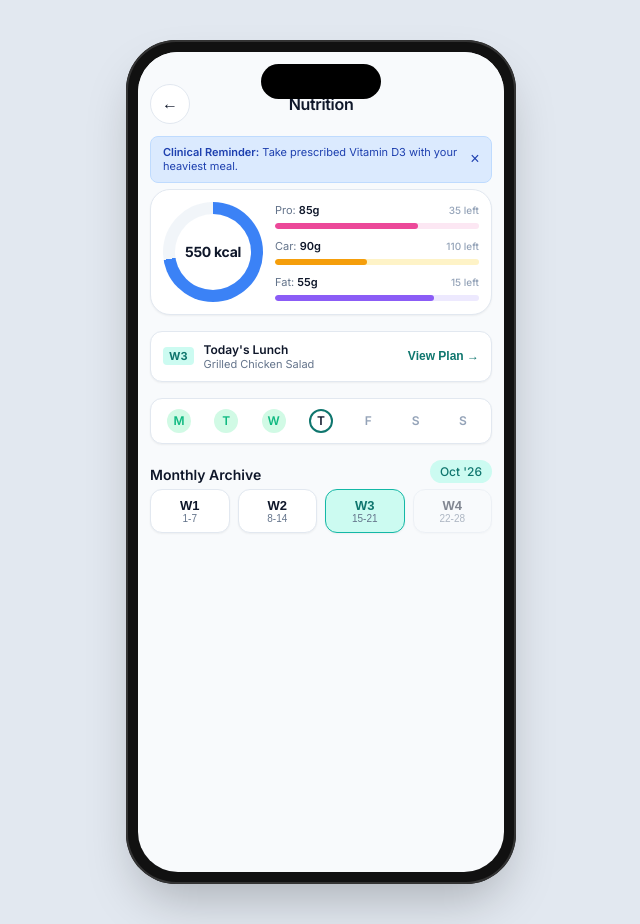
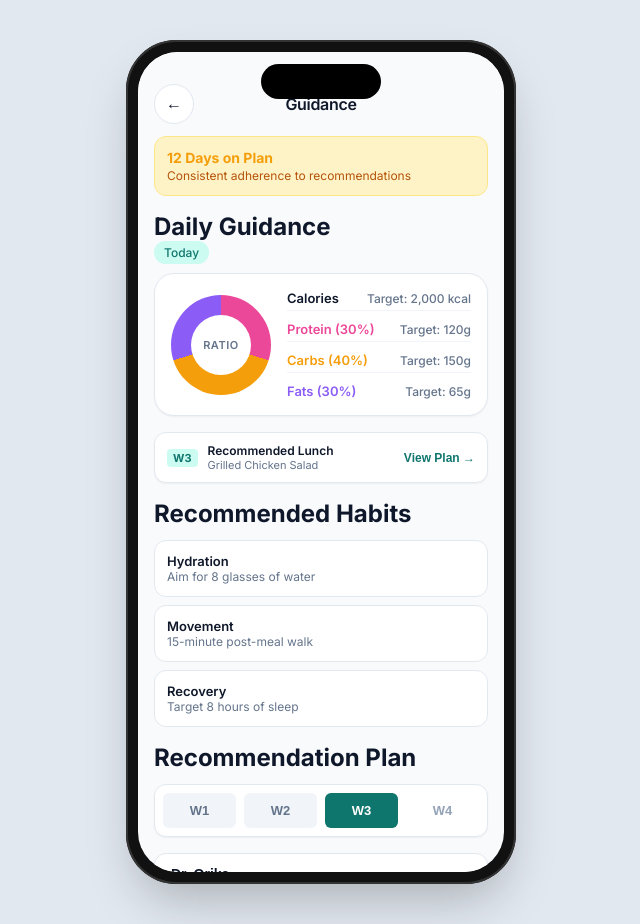
Before and after one commit to vidula18/meal-tracking-screen, a plain HTML site: page index.html in a window 1280 px wide. Shown: the whole page, without its empty margins (319-959 px from the left). Drawn offline with Linux system fonts and the light colour scheme.

Commit message:
feat: pivot to recommendation dashboard, replace fill bars with guidance targets, re-add habits and nutritionist, add unified week switcher

```diff
--- a/index.html
+++ b/index.html
@@ -22,67 +22,63 @@
             <button class="icon-btn back-btn" aria-label="Go back">
                 &larr;
             </button>
-            <h1 class="page-title">Nutrition</h1>
+            <h1 class="page-title">Guidance</h1>
             <div class="header-right-placeholder"></div>
         </header>
 
         <!-- Main Content -->
         <main class="content-scroll">
 
-            <!-- 1. Top Area: Daily Targets & Clinical Reminder -->
-            <section class="module top-module">
-                <div class="note-banner dismissible" id="clinicalReminder">
-                    <div class="note-content">
-                        <strong>Clinical Reminder:</strong> Take prescribed Vitamin D3 with your heaviest meal.
+            <!-- Streak Banner -->
+            <div class="streak-banner">
+                <div class="streak-text">12 Days on Plan</div>
+                <div class="streak-desc">Consistent adherence to recommendations</div>
+            </div>
+
+            <!-- Daily Guidance -->
+            <section class="module guidance-module">
+                <div class="module-header-compact">
+                    <h2>Daily Guidance</h2>
+                    <span class="date-badge">Today</span>
+                </div>
+                <div class="guidance-card">
+                    <!-- Pie Chart for ratios -->
+                    <div class="macro-pie-container">
+                       <div class="macro-pie" style="background: conic-gradient(var(--protein-color) 0% 30%, var(--carbs-color) 30% 70%, var(--fat-color) 70% 100%);">
+                           <div class="pie-inner">
+                               <span class="pie-label">Ratio</span>
+                           </div>
+                       </div>
                     </div>
-                    <button class="icon-btn dismiss-btn" id="dismissReminder" aria-label="Dismiss">&times;</button>
-                </div>
-
-                <div class="targets-compact">
-                    <div class="calorie-chart-container">
-                        <div class="calorie-donut" style="--percentage: 72.5%;">
-                            <div class="calorie-inner">
-                                <span class="calorie-remaining">550 <span class="unit">kcal</span></span>
-                            </div>
+                    <!-- Targets List -->
+                    <div class="targets-list">
+                        <div class="target-row">
+                            <span class="target-title">Calories</span>
+                            <span class="target-val">Target: 2,000 kcal</span>
                         </div>
-                    </div>
-
-                    <div class="macro-split-bars">
-                        <!-- Protein -->
-                        <div class="split-bar-row">
-                            <div class="split-bar-header">
-                                <span class="split-label">Pro: <strong>85g</strong></span>
-                                <span class="split-left">35 left</span>
-                            </div>
-                            <div class="split-bar-bg bg-protein"><div class="split-bar-fill fill-protein" style="width: 70%"></div></div>
+                        <div class="target-row">
+                            <span class="target-title" style="color: var(--protein-color);">Protein (30%)</span>
+                            <span class="target-val">Target: 120g</span>
                         </div>
-                        <!-- Carbs -->
-                        <div class="split-bar-row">
-                            <div class="split-bar-header">
-                                <span class="split-label">Car: <strong>90g</strong></span>
-                                <span class="split-left">110 left</span>
-                            </div>
-                            <div class="split-bar-bg bg-carbs"><div class="split-bar-fill fill-carbs" style="width: 45%"></div></div>
+                        <div class="target-row">
+                            <span class="target-title" style="color: var(--carbs-color);">Carbs (40%)</span>
+                            <span class="target-val">Target: 150g</span>
                         </div>
-                        <!-- Fat -->
-                        <div class="split-bar-row">
-                            <div class="split-bar-header">
-                                <span class="split-label">Fat: <strong>55g</strong></span>
-                                <span class="split-left">15 left</span>
-                            </div>
-                            <div class="split-bar-bg bg-fat"><div class="split-bar-fill fill-fat" style="width: 78%"></div></div>
+                        <div class="target-row">
+                            <span class="target-title" style="color: var(--fat-color);">Fats (30%)</span>
+                            <span class="target-val">Target: 65g</span>
                         </div>
                     </div>
                 </div>
             </section>
 
-            <!-- 2. Active Meal Plan (Compact) -->
+            <!-- Active Recommendation Snippet -->
             <section class="module current-plan-module">
                 <div class="active-snippet-slim" id="activePdfCard" role="button" tabindex="0">
                     <div class="snippet-info">
                         <span class="snippet-week">W3</span>
                         <div class="snippet-text">
-                            <strong>Today's Lunch</strong>
+                            <strong>Recommended Lunch</strong>
                             <span>Grilled Chicken Salad</span>
                         </div>
                     </div>
@@ -90,44 +86,49 @@
                 </div>
             </section>
 
-            <!-- 3. Weekly Log (Slim) -->
-            <section class="module weekly-module">
-                <div class="week-row-slim">
-                    <span class="day-dot logged">M</span>
-                    <span class="day-dot logged">T</span>
-                    <span class="day-dot logged">W</span>
-                    <span class="day-dot active">T</span>
-                    <span class="day-dot pending">F</span>
-                    <span class="day-dot pending">S</span>
-                    <span class="day-dot pending">S</span>
+            <!-- Key Habits (Actionable Recommendations) -->
+            <section class="module habits-module">
+                <div class="module-header-compact">
+                    <h2>Recommended Habits</h2>
+                </div>
+                <div class="habits-list-clean">
+                    <div class="habit-item">
+                        <span class="habit-name">Hydration</span>
+                        <span class="habit-desc">Aim for 8 glasses of water</span>
+                    </div>
+                    <div class="habit-item">
+                        <span class="habit-name">Movement</span>
+                        <span class="habit-desc">15-minute post-meal walk</span>
+                    </div>
+                    <div class="habit-item">
+                        <span class="habit-name">Recovery</span>
+                        <span class="habit-desc">Target 8 hours of sleep</span>
+                    </div>
                 </div>
             </section>
 
-            <!-- 4. Monthly Meal Plans (4-Column Grid) -->
-            <section class="module monthly-plans-module">
+            <!-- Unified Recommendation Week Switcher -->
+            <section class="module switcher-module">
                 <div class="module-header-compact">
-                    <h2>Monthly Archive</h2>
-                    <span class="month-label">Oct '26</span>
+                    <h2>Recommendation Plan</h2>
                 </div>
+                <div class="week-switcher">
+                    <button class="week-btn completed" data-week="W1" data-title="Foundation Phase" data-summary="Baseline macro establishment." data-status="Completed">W1</button>
+                    <button class="week-btn completed" data-week="W2" data-title="Gut Healing" data-summary="Bone broth integration." data-status="Completed">W2</button>
+                    <button class="week-btn active" data-week="W3" data-title="Metabolic Reset Phase" data-summary="Focus on high protein." data-status="Active Now">W3</button>
+                    <button class="week-btn upcoming" data-week="W4" data-title="Reintroduction" data-summary="Carb reintroduction." data-status="Upcoming">W4</button>
+                </div>
+            </section>
 
-                <div class="monthly-grid">
-                    <button class="grid-card history-card" data-title="Foundation Phase" data-summary="Baseline macro establishment." data-status="Completed">
-                        <span class="g-week">W1</span>
-                        <span class="g-date">1-7</span>
-                    </button>
-                    <button class="grid-card history-card" data-title="Gut Healing" data-summary="Bone broth integration." data-status="Completed">
-                        <span class="g-week">W2</span>
-                        <span class="g-date">8-14</span>
-                    </button>
-                    <button class="grid-card history-card active-grid-card" data-title="Metabolic Reset Phase" data-summary="Focus on high protein." data-status="Active Now">
-                        <span class="g-week">W3</span>
-                        <span class="g-date">15-21</span>
-                    </button>
-                    <button class="grid-card history-card upcoming-grid-card" data-title="Reintroduction" data-summary="Carb reintroduction." data-status="Upcoming">
-                        <span class="g-week">W4</span>
-                        <span class="g-date">22-28</span>
-                    </button>
-                </div>
+            <!-- Nutritionist Card -->
+            <section class="module nutritionist-module">
+                <button class="btn-connect-clean">
+                    <div class="connect-info">
+                        <h4>Dr. Orika</h4>
+                        <p>Chat directly on WhatsApp</p>
+                    </div>
+                    <span class="connect-arrow">&rarr;</span>
+                </button>
             </section>
 
         </main>
--- a/src/styles.css
+++ b/src/styles.css
@@ -34,8 +34,8 @@
     --radius-sm: 8px;
     --spacing-xs: 4px;
     --spacing-sm: 8px;
-    --spacing-md: 8px;
-    --spacing-lg: 12px;
+    --spacing-md: 12px;
+    --spacing-lg: 16px;
 
     --font-family: 'Inter', -apple-system, BlinkMacSystemFont, sans-serif;
     --shadow-sm: 0 1px 2px 0 rgba(0, 0, 0, 0.05);
@@ -165,7 +165,7 @@ body {
 .module {
     display: flex;
     flex-direction: column;
-    gap: 6px;
+    gap: var(--spacing-md);
 }
 
 .module-header {
@@ -196,58 +196,32 @@ body {
     background: var(--warning-bg);
 }
 
-/* Daily Targets Upgraded */
-.macro-grid {
-    background: var(--surface-color);
-    border-radius: var(--radius-lg);
-    padding: var(--spacing-lg);
-    border: 1px solid var(--border-color);
-    box-shadow: var(--shadow-sm);
+/* Streak Banner */
+.streak-banner {
+    background-color: var(--warning-bg);
+    border-radius: var(--radius-md);
+    padding: var(--spacing-md);
     display: flex;
     flex-direction: column;
-    gap: var(--spacing-lg);
+    align-items: flex-start;
+    justify-content: center;
+    border: 1px solid #FDE68A;
 }
 
-.calorie-chart-container {
-    display: flex;
-    justify-content: center;
-    align-items: center;
+.streak-text {
+    color: var(--warning-color);
+    font-size: 14px;
+    font-weight: 700;
+    margin-bottom: 2px;
 }
 
-.calorie-donut {
-    width: 100px;
-    height: 100px;
-    border-radius: 50%;
-    background: conic-gradient(var(--calories-color) var(--percentage), var(--surface-hover) 0);
-    display: flex;
-    justify-content: center;
-    align-items: center;
+.streak-desc {
+    color: #B45309;
+    font-size: 12px;
 }
 
-.calorie-inner {
-    width: 76px;
-    height: 76px;
-    background-color: var(--surface-color);
-    border-radius: 50%;
-    display: flex;
-    flex-direction: column;
-    justify-content: center;
-    align-items: center;
-}
-
-.calorie-remaining {
-    font-size: 14px;
-    font-weight: 700;
-    letter-spacing: -0.02em;
-    color: var(--text-primary);
-}
-
-.calorie-total {
-    font-size: 11px;
-    color: var(--text-secondary);
-}
-
-.targets-compact {
+/* Guidance Module (was Targets) */
+.guidance-card {
     background: var(--surface-color);
     border-radius: var(--radius-lg);
     padding: var(--spacing-lg);
@@ -258,60 +232,72 @@ body {
     gap: var(--spacing-lg);
 }
 
-.macro-split-bars {
+.macro-pie-container {
+    display: flex;
+    justify-content: center;
+    align-items: center;
+    flex-shrink: 0;
+}
+
+.macro-pie {
+    width: 100px;
+    height: 100px;
+    border-radius: 50%;
+    display: flex;
+    justify-content: center;
+    align-items: center;
+}
+
+.pie-inner {
+    width: 60px;
+    height: 60px;
+    background-color: var(--surface-color);
+    border-radius: 50%;
     display: flex;
     flex-direction: column;
-    flex: 1;
-    gap: 10px;
+    justify-content: center;
+    align-items: center;
 }
 
-.split-bar-row {
+.pie-label {
+    font-size: 11px;
+    font-weight: 600;
+    color: var(--text-secondary);
+    text-transform: uppercase;
+    letter-spacing: 0.05em;
+}
+
+.targets-list {
     display: flex;
     flex-direction: column;
-    gap: 6px;
+    gap: 10px;
+    flex: 1;
 }
 
-.split-bar-header {
+.target-row {
     display: flex;
     justify-content: space-between;
-    align-items: baseline;
+    align-items: center;
+    border-bottom: 1px solid var(--surface-hover);
+    padding-bottom: 4px;
 }
 
-.split-label {
-    font-size: 11px;
-    color: var(--text-secondary);
+.target-row:last-child {
+    border-bottom: none;
+    padding-bottom: 0;
 }
 
-.split-label strong {
+.target-title {
+    font-size: 13px;
+    font-weight: 600;
     color: var(--text-primary);
-    font-weight: 600;
 }
 
-.split-left {
-    font-size: 10px;
+.target-val {
+    font-size: 12px;
+    color: var(--text-secondary);
     font-weight: 500;
-    color: var(--text-tertiary);
 }
-
-.split-bar-bg {
-    width: 100%;
-    height: 6px;
-    border-radius: 100px;
-    overflow: hidden;
-}
-
-.bg-protein { background-color: #FCE7F3; } /* Light Pink */
-.bg-carbs { background-color: #FEF3C7; } /* Light Yellow */
-.bg-fat { background-color: #EDE9FE; } /* Light Purple */
-
-.split-bar-fill {
-    height: 100%;
-    border-radius: 100px;
-}
-
-.fill-protein { background-color: var(--protein-color); }
-.fill-carbs { background-color: var(--carbs-color); }
-.fill-fat { background-color: var(--fat-color); }
 
 /* Note Banner Compact */
 .note-banner {
@@ -412,98 +398,106 @@ body {
     cursor: pointer;
 }
 
-/* Slim Weekly Log */
-.week-row-slim {
+/* Clean Habits */
+.habits-list-clean {
     display: flex;
-    justify-content: space-between;
+    flex-direction: column;
+    gap: 8px;
+}
+
+.habit-item {
     background: var(--surface-color);
-    padding: 10px 16px;
+    border: 1px solid var(--border-color);
+    border-radius: var(--radius-md);
+    padding: 12px var(--spacing-md);
+    display: flex;
+    flex-direction: column;
+}
+
+.habit-name {
+    font-size: 13px;
+    font-weight: 600;
+    color: var(--text-primary);
+}
+
+.habit-desc {
+    font-size: 12px;
+    color: var(--text-secondary);
+}
+
+/* Week Switcher */
+.week-switcher {
+    display: flex;
+    gap: 8px;
+    background: var(--surface-color);
+    padding: 8px;
     border-radius: var(--radius-md);
     border: 1px solid var(--border-color);
     box-shadow: var(--shadow-sm);
 }
 
-.day-dot {
-    font-size: 12px;
+.week-btn {
+    flex: 1;
+    padding: 10px 0;
+    border: none;
+    border-radius: 6px;
+    font-size: 13px;
     font-weight: 600;
-    width: 24px;
-    height: 24px;
-    display: flex;
-    align-items: center;
-    justify-content: center;
-    border-radius: 50%;
+    cursor: pointer;
+    transition: var(--transition);
 }
 
-.day-dot.logged {
-    background-color: var(--success-bg);
-    color: var(--success-color);
+.week-btn.completed {
+    background: var(--surface-hover);
+    color: var(--text-secondary);
 }
 
-.day-dot.active {
-    border: 2px solid var(--accent-primary);
-    color: var(--text-primary);
+.week-btn.active {
+    background: var(--accent-primary);
+    color: white;
 }
 
-.day-dot.pending {
+.week-btn.upcoming {
+    background: transparent;
     color: var(--text-tertiary);
+    cursor: not-allowed;
 }
 
-/* Monthly Grid */
-.module-header-compact {
+/* Clean Nutritionist Card */
+.btn-connect-clean {
+    width: 100%;
+    background: var(--surface-color);
+    border: 1px solid var(--border-color);
+    border-radius: var(--radius-md);
+    padding: var(--spacing-md) var(--spacing-lg);
     display: flex;
     justify-content: space-between;
-    align-items: flex-end;
+    align-items: center;
+    cursor: pointer;
+    box-shadow: var(--shadow-sm);
+    text-align: left;
+    transition: var(--transition);
 }
 
-.module-header-compact h2 {
+.btn-connect-clean:active {
+    transform: scale(0.98);
+}
+
+.connect-info h4 {
     font-size: 14px;
     font-weight: 600;
     color: var(--text-primary);
+    margin-bottom: 2px;
 }
 
-.monthly-grid {
-    display: grid;
-    grid-template-columns: repeat(4, 1fr);
-    gap: 8px;
-}
-
-.grid-card {
-    background-color: var(--surface-color);
-    border: 1px solid var(--border-color);
-    border-radius: var(--radius-md);
-    padding: 8px;
-    display: flex;
-    flex-direction: column;
-    align-items: center;
-    justify-content: center;
-    cursor: pointer;
-    box-shadow: var(--shadow-sm);
-    transition: var(--transition);
-}
-
-.g-week {
-    font-size: 13px;
-    font-weight: 600;
-    color: var(--text-primary);
-}
-
-.g-date {
-    font-size: 10px;
+.connect-info p {
+    font-size: 12px;
     color: var(--text-secondary);
 }
 
-.active-grid-card {
-    border-color: var(--accent-secondary);
-    background-color: var(--accent-bg);
-}
-
-.active-grid-card .g-week {
+.connect-arrow {
+    font-size: 16px;
     color: var(--accent-primary);
-}
-
-.upcoming-grid-card {
-    opacity: 0.5;
-    background-color: var(--bg-color);
 }
 
 /* Modal Overlay */
```
Also changed, not shown: src/script.js (+22 -27 lines).
